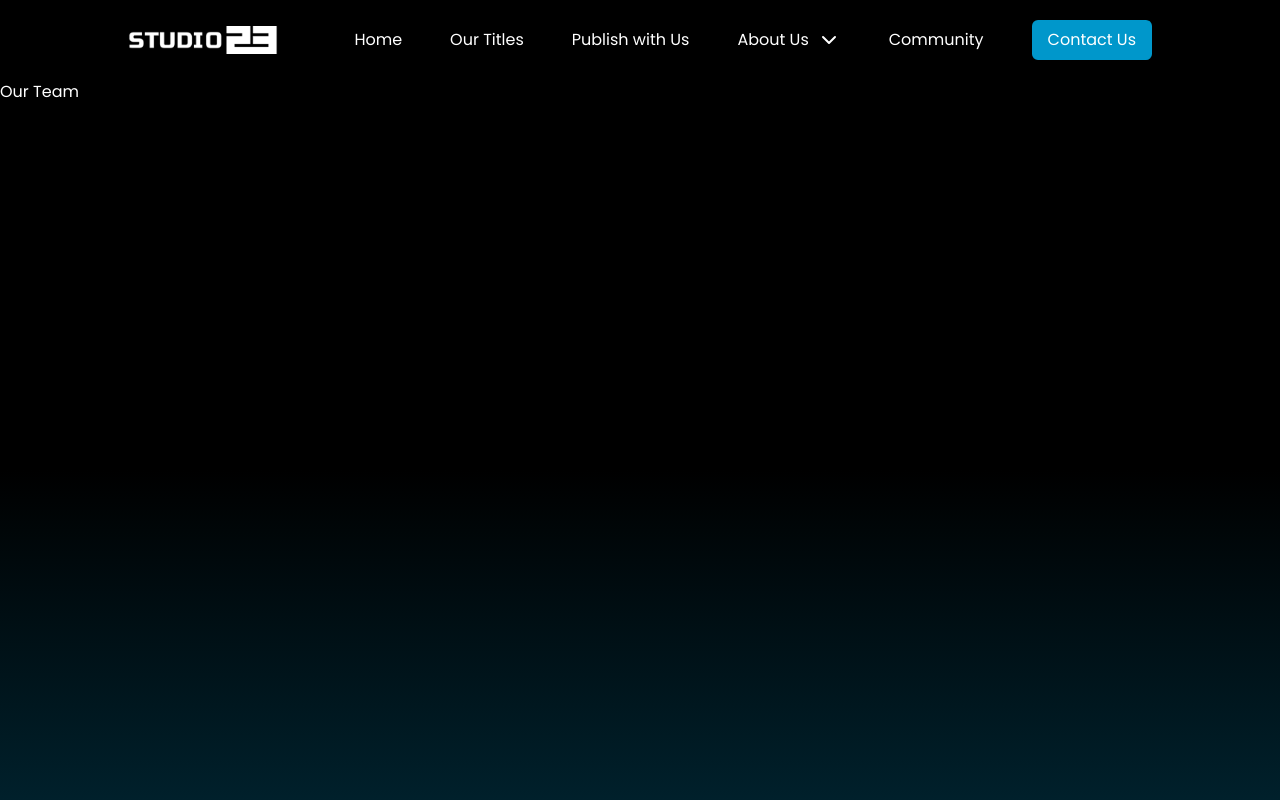
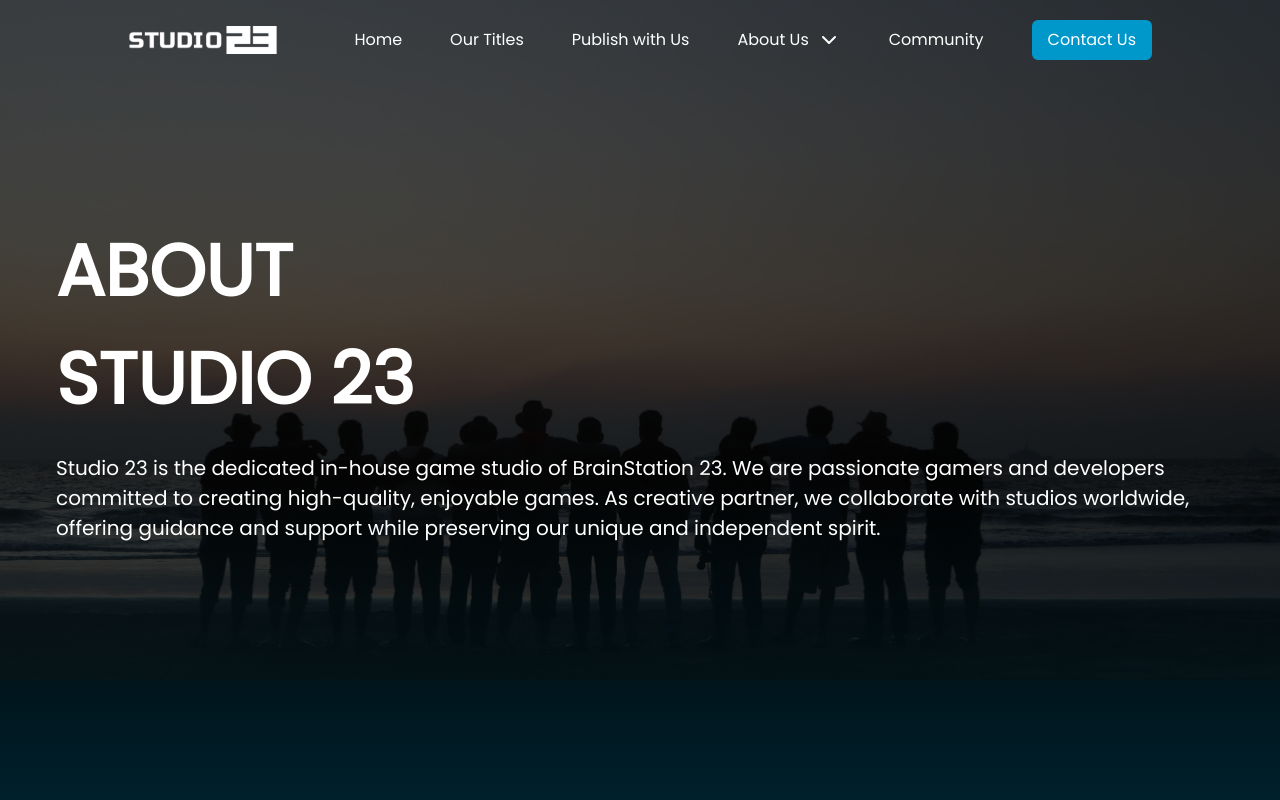
Before and after one commit to Studio-23-xyz/studio23-website, a Next.js app: page /our-team in a window 1280 px wide. Shown: the top 800 px of the page. Built offline with nearby package versions, Linux system fonts and the light colour scheme.

Commit message:
fix: home page
Remove Publish with us section

```diff
--- a/src/app/components/common/Navbar.js
+++ b/src/app/components/common/Navbar.js
@@ -91,7 +91,7 @@
                 </li>
               </Link>
 
-              <Link href="" className="group transition-all">
+              <Link href="/our-team" className="group transition-all">
                 <li className="hover:font-bold transition-all flex gap-2">
                   About Us{" "}
                   <ChevronDown className="group-hover:rotate-180 transition-all" />
@@ -105,7 +105,7 @@
                     className={
                       header
                         ? "flex flex-col gap-3 bg-black rounded-lg px-5 py-5"
-                        : "flex flex-col gap-3 bg-transparent rounded-lg px-5 py-5"
+                        : "flex flex-col gap-3 bg-black bg-opacity-40 rounded-lg px-5 py-5"
                     }
                   >
                     <Link
--- a/src/app/components/homepage/RecentEventsSection.js
+++ b/src/app/components/homepage/RecentEventsSection.js
@@ -8,7 +8,7 @@
 
 const RecentEventsSection = () => {
   return (
-    <div className="mb-8 md:mb-16">
+    <div className="mb-8 md:mb-16 mt-5">
       <div className="flex flex-col gap-3 items-center w-full h-[67px] mb-10 md:mb-16">
         <h1 className="text-[16px] md:text-[30px] font-bold">
           Our Recent Community Events
@@ -18,6 +18,7 @@
           gamers and developers connect and share their passion!
         </p>
       </div>
+
       {/* Grid Section */}
       <div className="flex flex-col md:flex-row gap-4">
         <div className="md:w-2/3 flex flex-col gap-4">
--- /dev/null
+++ b/src/app/components/ourteampage/OurTeamHeroSection.js
@@ -0,0 +1,21 @@
+const OurTeamHeroSection = () => {
+  return (
+    <div>
+      <div className="bg-ourteam-hero bg-no-repeat -z-10 w-full h-[469px] md:h-[680px] bg-cover bg-bottom md:px-14 px-4">
+        <div className="w-full h-full flex flex-col justify-center md:pt-20">
+          <p className="text-[32px] md:text-[72px] font-bold">ABOUT</p>
+          <p className="text-[32px] md:text-[72px] font-bold">STUDIO 23</p>
+          <p className="text-[14px] md:text-[20px] font-medium pt-5">
+            Studio 23 is the dedicated in-house game studio of BrainStation 23.
+            We are passionate gamers and developers committed to creating
+            high-quality, enjoyable games. As creative partner, we collaborate
+            with studios worldwide, offering guidance and support while
+            preserving our unique and independent spirit.
+          </p>
+        </div>
+      </div>
+    </div>
+  );
+};
+
+export default OurTeamHeroSection;
--- a/src/app/our-team/page.js
+++ b/src/app/our-team/page.js
@@ -1,7 +1,13 @@
 import React from "react";
+import OurTeamHeroSection from "../components/ourteampage/OurTeamHeroSection";
 
 const page = () => {
-  return <div className="min-h-screen pt-20">Our Team</div>;
+  return (
+    <div className="min-h-screen">
+      {/* Hero Banner */}
+      <OurTeamHeroSection />
+    </div>
+  );
 };
 
 export default page;
--- a/src/app/page.js
+++ b/src/app/page.js
@@ -1,6 +1,5 @@
 "use client";
 import TitleSection from "./components/homepage/TitleSection";
-import PublishSection from "./components/homepage/PublishSection";
 import RecentEventsSection from "./components/homepage/RecentEventsSection";
 import HeroBannerSection from "./components/homepage/HeroBannerSection";
 
@@ -16,9 +15,6 @@
         {/* Titles Section*/}
         <TitleSection />
 
-        {/* Publish Section*/}
-        <PublishSection />
-
         {/* Recent Event Section*/}
         <RecentEventsSection />
       </div>
--- a/tailwind.config.js
+++ b/tailwind.config.js
@@ -65,6 +65,8 @@
           "url('../../public/assets/ss2-game-page/ss2-hero-bg-layer3.png')",
         "ss2-parallax-4":
           "url('../../public/assets/ss2-game-page/ss2-hero-bg-layer4.png')",
+        "ourteam-hero":
+          "url('../../public/assets/our-team-page/hero_our_team.png')",
       },
     },
   },
```
Also changed, not shown: public/assets/our-team-page/hero_our_team.png (added).
